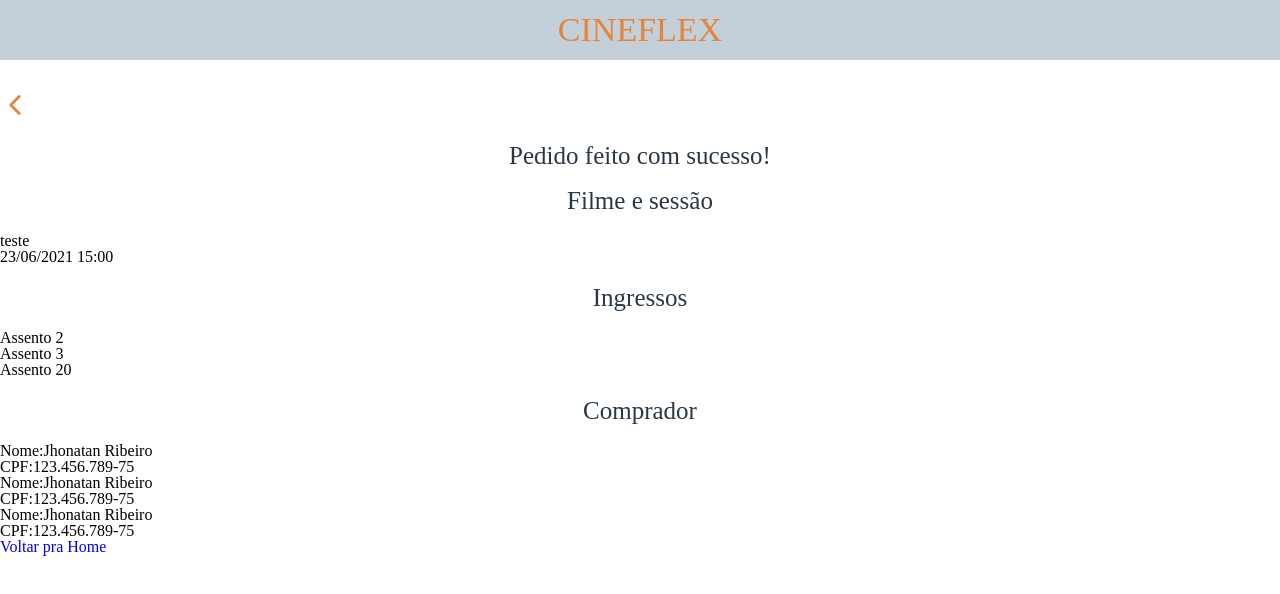
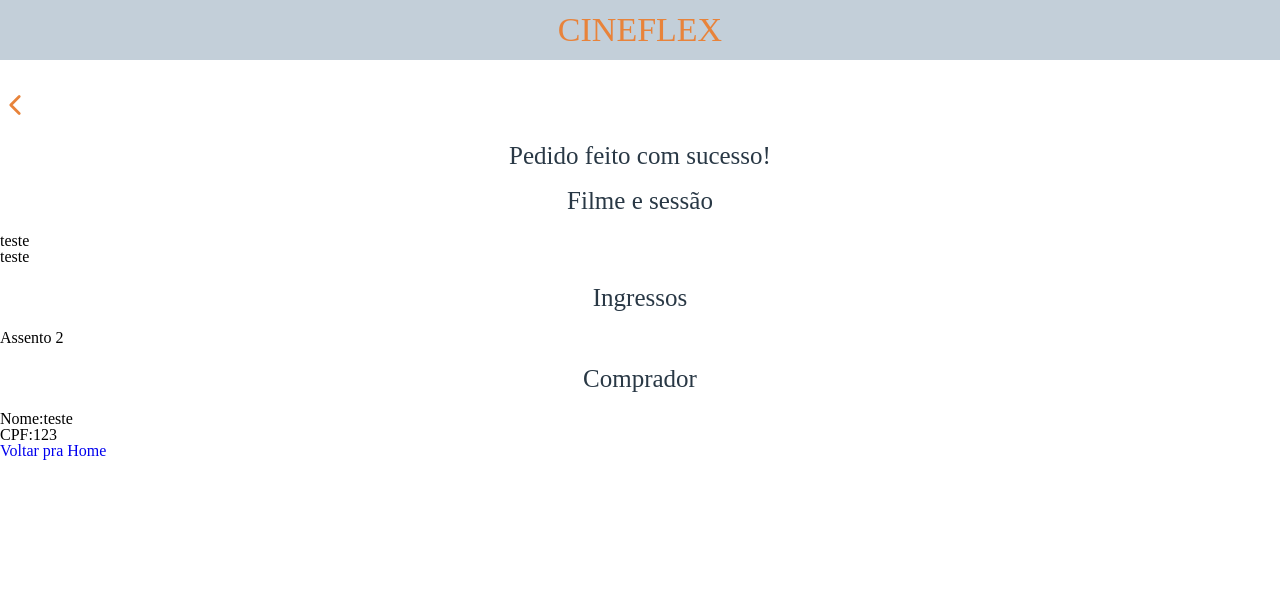
Before and after one commit to Ribeiro1300/Cineflex, a React (Create React App) app: page /success in a window 1280 px wide. Shown: the top 594 px of the page. Built offline with nearby package versions, Linux system fonts and the light colour scheme.

Commit message:
pedido final funcionando 80%

```diff
--- a/src/components/Data.js
+++ b/src/components/Data.js
@@ -579,7 +579,7 @@ const seats = {
     },
   ],
 };
-const order = {
+let order = {
   movie: "teste",
   session: "23/06/2021 15:00",
   seats: [
--- a/src/pages/App.js
+++ b/src/pages/App.js
@@ -4,22 +4,28 @@ import Movies from "../pages/Movies";
 import Sessions from "../pages/Sessions";
 import Seats from "../pages/Seats";
 import Success from "../pages/Success";
+import React from "react";
 export default function App() {
+  const [order, setOrder] = React.useState({
+    movie: "teste",
+    session: "teste",
+    seats: [{ id: 2, buyer: "teste", cpf: "123" }],
+  });
   return (
     <BrowserRouter>
       <Top />
       <Switch>
         <Route path="/" exact>
-          <Movies />
+          <Movies setOrder={setOrder} />
         </Route>
         <Route path="/sessions">
-          <Sessions />
+          <Sessions setOrder={setOrder} />
         </Route>
         <Route path="/seats">
-          <Seats />
+          <Seats setOrder={setOrder} />
         </Route>
         <Route path="/success">
-          <Success />
+          <Success order={order} />
         </Route>
       </Switch>
     </BrowserRouter>
--- a/src/pages/Seats.js
+++ b/src/pages/Seats.js
@@ -4,7 +4,7 @@ import React from "react";
 import axios from "axios";
 import { useParams, Link, useHistory } from "react-router-dom";
 
-export default function Seats() {
+export default function Seats(props) {
   const { IdSession } = useParams();
   const history = useHistory();
   let selectedSeats = [];
@@ -40,6 +40,11 @@ export default function Seats() {
     );
   }
   console.log(selectedSeats);
+  props.setOrder((value) => {
+    value.session = seats.day.date + " - " + seats.name;
+    return value;
+  });
+
   return (
     <div className="seats">
       <div className="title">
@@ -66,7 +71,9 @@ export default function Seats() {
           <p>Indisponível</p>
         </div>
       </div>
-
+      <Link to="/success">
+        <div>TESTE</div>
+      </Link>
       <Footer
         title={seats.movie.title}
         img={seats.movie.posterURL}
--- a/src/pages/Sessions.js
+++ b/src/pages/Sessions.js
@@ -4,9 +4,13 @@ import axios from "axios";
 import Footer from "../components/Footer";
 import { useParams, Link, useHistory } from "react-router-dom";
 
-export default function Sessions() {
+export default function Sessions(props) {
   const { IdMovie } = useParams();
   const history = useHistory();
+  props.setOrder((value) => {
+    value.movie = sessions.title;
+    return value;
+  });
   return (
     <div className="sessions">
       <div className="title">
--- a/src/pages/Success.js
+++ b/src/pages/Success.js
@@ -1,8 +1,7 @@
-import { order } from "../components/Data";
 import axios from "axios";
 import { Link, useHistory } from "react-router-dom";
 
-export default function Success() {
+export default function Success(props) {
   const history = useHistory();
 
   return (
@@ -15,14 +14,14 @@ export default function Success() {
         <h2>Pedido feito com sucesso!</h2>
       </div>
       <h2>Filme e sessão</h2>
-      <p>{order.movie}</p>
-      <p>{order.session}</p>
+      <p>{props.order.movie}</p>
+      <p>{props.order.session}</p>
       <h2>Ingressos</h2>
-      {order.seats.map((info) => (
+      {props.order.seats.map((info) => (
         <p>Assento {info.id}</p>
       ))}
       <h2>Comprador</h2>
-      {order.seats.map((info) => (
+      {props.order.seats.map((info) => (
         <div>
           <p>Nome:{info.buyer}</p>
           <p>CPF:{info.cpf}</p>
```
